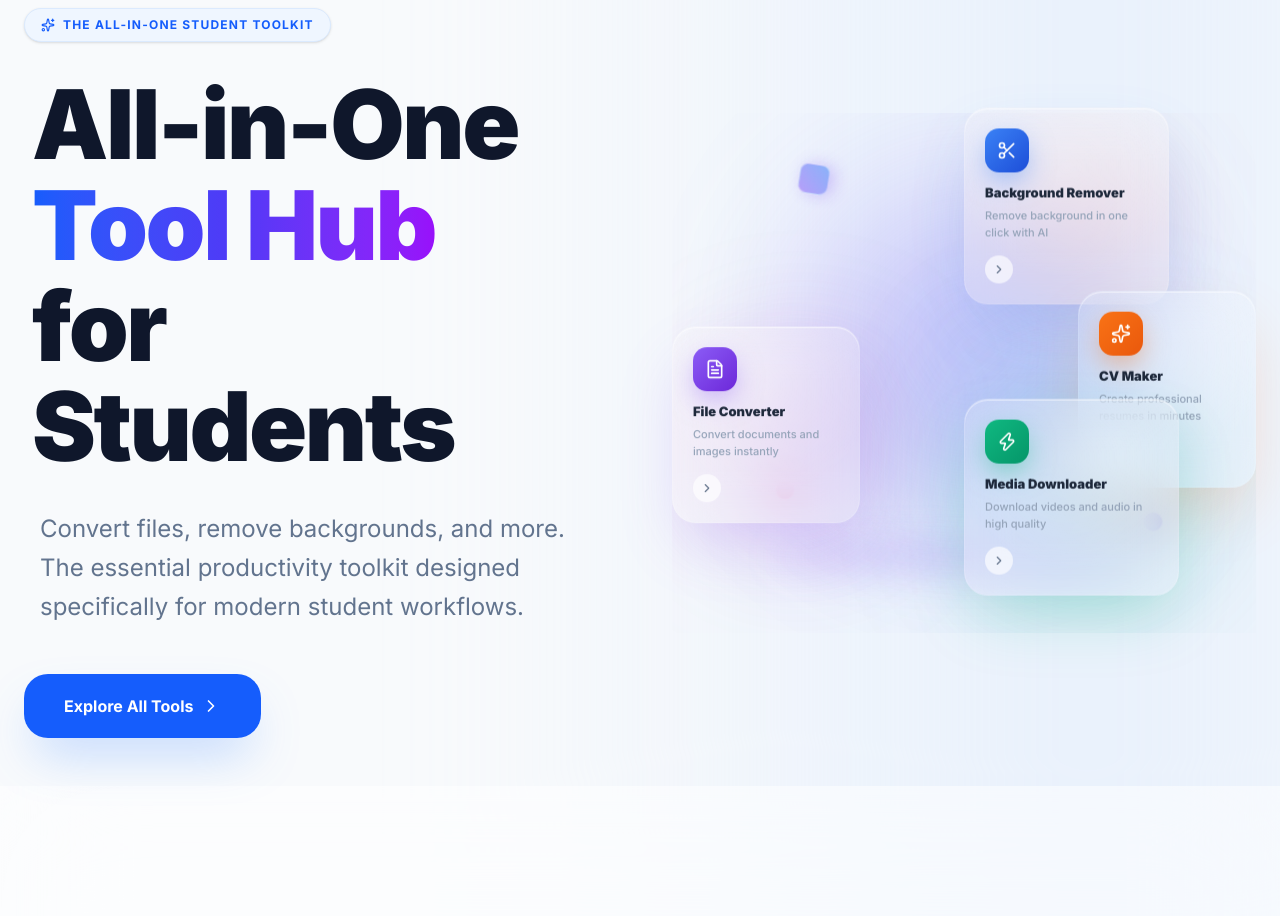
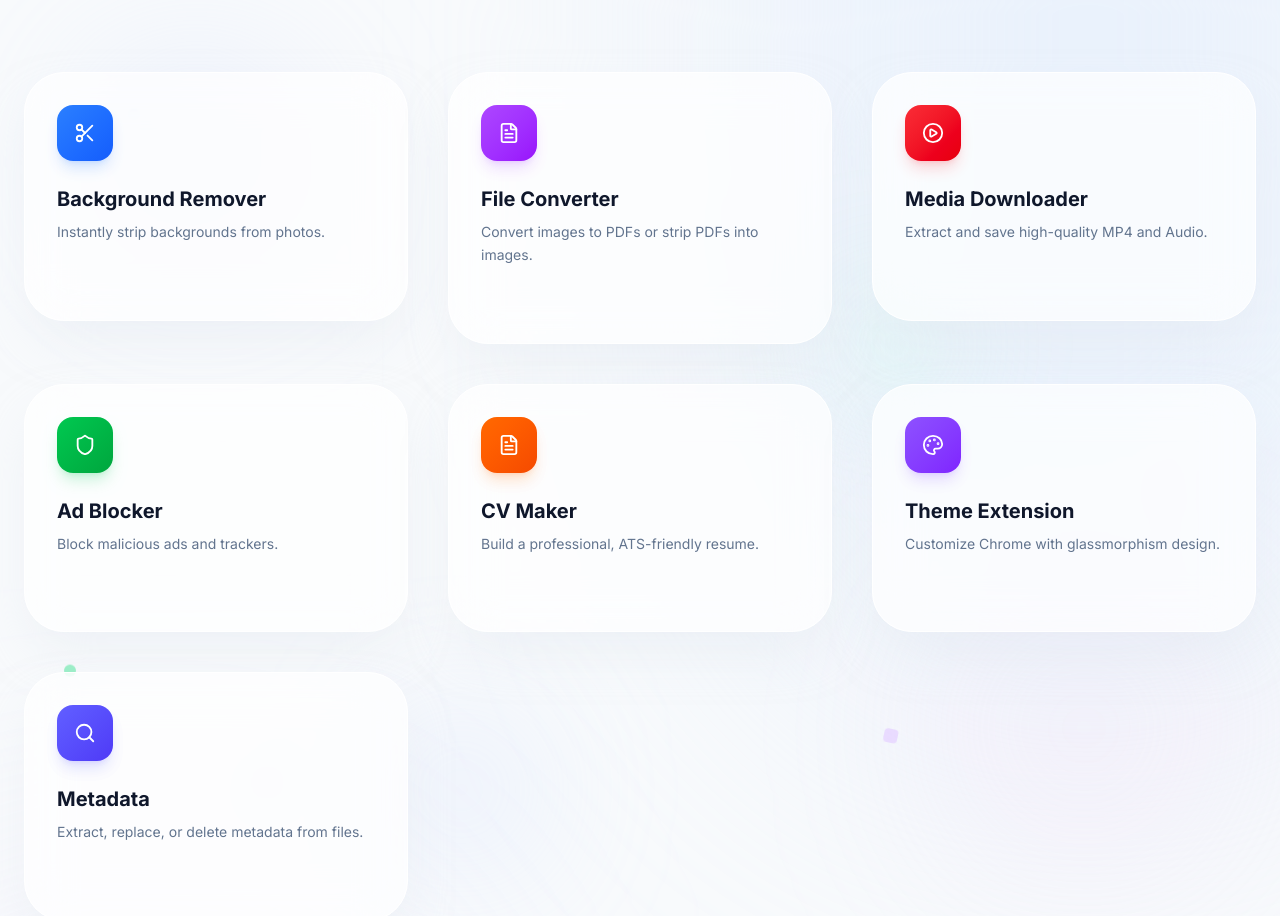
Before and after one commit to mynoorrezaofficial/Tools-Hub, a React (Vite) app in the folder frontend/: page / in a window 1280 px wide. Shown: the part 200-1116 px from the top of the page. Built offline with nearby package versions, Linux system fonts and the light colour scheme.

Commit message:
feat: remove hero section, make tools float in 3D space with animated geometry

```diff
--- a/frontend/src/App.jsx
+++ b/frontend/src/App.jsx
@@ -9,7 +9,7 @@ function ScrollToTop() {
   }, [pathname]);
   return null;
 }
-import { Scissors, FileText, ChevronRight, Upload, Settings, Download, Zap, Sparkles, PlayCircle, Shield, Palette, Menu, X, Search } from "lucide-react";
+import { Scissors, FileText, ChevronRight, Upload, Settings, Download, Shield, Palette, Menu, X, Search, PlayCircle } from "lucide-react";
 import BgRemove from "./pages/BgRemove";
 import Converter from "./pages/Converter";
 import MediaDownloader from "./pages/MediaDownloader";
@@ -17,193 +17,64 @@ import AdBlocker from "./pages/AdBlocker";
 import CVMaker from "./pages/CVMaker";
 import ThemeExtension from "./pages/ThemeExtension";
 import MetadataReader from "./pages/MetadataReader";
-import HeroCard3D from "./components/HeroCard3D";
-
-void motion;
 
 function Home() {
   return (
     <div className="flex flex-col items-center overflow-x-hidden">
-      {/* Hero Section */}
-      <section className="min-h-[85vh] flex flex-col lg:flex-row items-center justify-between text-center lg:text-left px-6 w-full max-w-7xl mx-auto gap-16 py-12">
-        <motion.div
-          initial={{ opacity: 0, x: -50 }}
-          animate={{ opacity: 1, x: 0 }}
-          transition={{ duration: 0.8, ease: "easeOut" }}
-          className="flex-1 z-10"
-        >
-          <motion.div
-            initial={{ opacity: 0, y: 10 }}
-            animate={{ opacity: 1, y: 0 }}
-            className="inline-flex items-center gap-2 px-4 py-2 bg-blue-50 text-blue-600 rounded-full text-xs font-bold uppercase tracking-widest mb-8 border border-blue-100 shadow-sm"
-          >
-            <Sparkles size={14} /> The All-in-One Student Toolkit
-          </motion.div>
-          <h1 className="text-4xl md:text-8xl font-black tracking-tight mb-6 md:mb-8 leading-[1.05] text-slate-900 px-2">
-            All-in-One <br />
-            <span className="text-gradient">Tool Hub</span> <br />
-            for Students
-          </h1>
-          <p className="text-base md:text-2xl text-slate-500 mb-10 md:mb-12 max-w-xl leading-relaxed px-4 mx-auto lg:mx-0">
-            Convert files, remove backgrounds, and more. The essential productivity toolkit designed specifically for modern student workflows.
-          </p>
-          <div className="flex flex-wrap gap-5 justify-center lg:justify-start">
-            <a href="#tools" onClick={() => { document.getElementById('tools')?.scrollIntoView({ behavior: 'smooth' }); }} className="px-8 py-4 md:px-10 md:py-5 bg-blue-600 hover:bg-blue-700 text-white rounded-3xl font-bold shadow-2xl shadow-blue-500/30 transition-all hover:scale-105 active:scale-95 flex items-center gap-2">
-              Explore All Tools <ChevronRight size={20} />
-            </a>
-          </div>
-        </motion.div>
+      {/* 3D Space — Tools floating in space */}
+      <section id="tools" className="relative py-16 md:py-28 w-full min-h-screen">
+        {/* Floating decorative orbs */}
+        <div className="absolute inset-0 overflow-hidden pointer-events-none">
+          <div className="absolute top-[10%] left-[8%] w-48 h-48 rounded-full bg-gradient-to-br from-blue-200/40 to-purple-200/30 blur-[80px]" />
+          <div className="absolute top-[60%] right-[5%] w-64 h-64 rounded-full bg-gradient-to-br from-purple-200/30 to-pink-200/20 blur-[100px]" />
+          <div className="absolute bottom-[15%] left-[30%] w-40 h-40 rounded-full bg-gradient-to-br from-indigo-200/30 to-blue-200/20 blur-[70px]" />
+          <div className="absolute top-[30%] right-[25%] w-32 h-32 rounded-full bg-gradient-to-br from-green-200/25 to-teal-200/20 blur-[60px]" />
+        </div>
 
-        {/* ── 3D Glassmorphism Hero Cards ─────────────────────────── */}
-        <motion.div
-          initial={{ opacity: 0, x: 60 }}
-          animate={{ opacity: 1, x: 0 }}
-          transition={{ duration: 1, delay: 0.3, ease: "easeOut" }}
-          className="flex-1 relative hidden lg:flex items-center justify-center"
-          style={{ minHeight: '520px' }}
-        >
-          {/* Colorful blobs — glass needs a vivid background to look like glass */}
-          <div style={{ position:'absolute', inset:0, overflow:'hidden', pointerEvents:'none' }}>
-            <div style={{ position:'absolute', top:'15%', left:'25%', width:'320px', height:'320px', borderRadius:'50%', background:'linear-gradient(135deg, rgba(139,92,246,0.38), rgba(59,130,246,0.28))', filter:'blur(80px)' }} />
-            <div style={{ position:'absolute', top:'45%', left:'5%',  width:'200px', height:'200px', borderRadius:'50%', background:'linear-gradient(135deg, rgba(236,72,153,0.22), rgba(139,92,246,0.22))', filter:'blur(60px)' }} />
-            <div style={{ position:'absolute', bottom:'8%', right:'8%', width:'240px', height:'240px', borderRadius:'50%', background:'linear-gradient(135deg, rgba(59,130,246,0.26), rgba(16,185,129,0.22))', filter:'blur(70px)' }} />
-            <div style={{ position:'absolute', top:'5%',  right:'15%', width:'160px', height:'160px', borderRadius:'50%', background:'linear-gradient(135deg, rgba(249,115,22,0.2),  rgba(236,72,153,0.18))', filter:'blur(50px)' }} />
-          </div>
+        <div className="relative z-10 max-w-7xl mx-auto px-6">
+          {/* Floating geometry decorations */}
+          <div className="absolute top-12 left-[10%] w-3 h-3 rounded-full bg-blue-400/50 animate-[float_4s_ease-in-out_infinite]" />
+          <div className="absolute top-24 right-[15%] w-2 h-2 rounded-full bg-purple-400/50 animate-[float_5s_ease-in-out_infinite_0.5s]" />
+          <div className="absolute bottom-32 left-[20%] w-4 h-4 rounded-sm bg-indigo-400/40 rotate-45 animate-[float_6s_ease-in-out_infinite_1s]" />
+          <div className="absolute top-[50%] right-[8%] w-2.5 h-2.5 rounded-full bg-pink-400/40 animate-[float_3.5s_ease-in-out_infinite_0.3s]" />
+          <div className="absolute top-[70%] left-[5%] w-3 h-3 rounded-full bg-green-400/40 animate-[float_4.5s_ease-in-out_infinite_0.8s]" />
+          <div className="absolute top-[15%] left-[45%] w-2 h-2 rounded-full bg-blue-300/50 animate-[float_5.5s_ease-in-out_infinite_1.2s]" />
+          <div className="absolute bottom-[20%] right-[30%] w-3.5 h-3.5 rounded-sm bg-purple-300/40 rotate-12 animate-[float_4s_ease-in-out_infinite_0.6s]" />
 
-          {/* Platform shadow glow */}
-          <div style={{ position:'absolute', bottom:'12%', left:'50%', transform:'translateX(-50%)', width:'65%', height:'28px', borderRadius:'50%', background:'rgba(139,92,246,0.22)', filter:'blur(18px)', pointerEvents:'none' }} />
-
-          {/* Card: Background Remover — top center-right */}
-          <motion.div animate={{ y:[0,-12,0] }} transition={{ duration:5, repeat:Infinity, ease:'easeInOut', delay:0 }}
-            style={{ position:'absolute', top:0, left:'50%', transform:'translateX(-15%)', zIndex:20 }}>
-            <HeroCard3D icon={Scissors} title="Background Remover" description="Remove background in one click with AI"
-              width={205} iconGradient="linear-gradient(135deg,#3b82f6,#1d4ed8)" glowColor="rgba(59,130,246,0.5)" shadowColor="rgba(59,130,246,0.22)" />
-          </motion.div>
-
-          {/* Card: File Converter — middle left (staggered higher than first) */}
-          <motion.div animate={{ y:[0,-10,0] }} transition={{ duration:6, repeat:Infinity, ease:'easeInOut', delay:0.8 }}
-            style={{ position:'absolute', top:'45%', left:0, transform:'translateY(-55%)', zIndex:20, marginTop: '-20px' }}>
-            <HeroCard3D icon={FileText} title="File Converter" description="Convert documents and images instantly"
-              width={188} iconGradient="linear-gradient(135deg,#8b5cf6,#6d28d9)" glowColor="rgba(139,92,246,0.5)" shadowColor="rgba(139,92,246,0.22)" />
-          </motion.div>
-
-          {/* Card: Media Downloader — center (most prominent) */}
-          <motion.div animate={{ y:[0,-16,0] }} transition={{ duration:5.5, repeat:Infinity, ease:'easeInOut', delay:0.4 }}
-            style={{ position:'absolute', top:'55%', left:'50%', transform:'translate(-50%,-50%)', zIndex:30 }}>
-            <HeroCard3D icon={Zap} title="Media Downloader" description="Download videos and audio in high quality"
-              width={215} iconGradient="linear-gradient(135deg,#10b981,#059669)" glowColor="rgba(16,185,129,0.5)" shadowColor="rgba(16,185,129,0.25)" />
-          </motion.div>
-
-          {/* Card: CV Maker — right */}
-          <motion.div animate={{ y:[0,-10,0] }} transition={{ duration:6.5, repeat:Infinity, ease:'easeInOut', delay:1.2 }}
-            style={{ position:'absolute', top:'35%', right:0, transform:'translateY(-50%)', zIndex:20 }}>
-            <HeroCard3D icon={Sparkles} title="CV Maker" description="Create professional resumes in minutes"
-              width={178} iconGradient="linear-gradient(135deg,#f97316,#ea580c)" glowColor="rgba(249,115,22,0.5)" shadowColor="rgba(249,115,22,0.22)" />
-          </motion.div>
-
-          {/* Decorative floating geometry */}
-          <motion.div animate={{ scale:[1,1.2,1], rotate:[0,180,360] }} transition={{ duration:8, repeat:Infinity, ease:'linear' }}
-            style={{ position:'absolute', top:'10%', left:'22%', width:'28px', height:'28px', borderRadius:'8px', background:'linear-gradient(135deg,rgba(139,92,246,0.55),rgba(59,130,246,0.55))', backdropFilter:'blur(8px)', border:'1px solid rgba(255,255,255,0.45)', boxShadow:'0 4px 14px rgba(139,92,246,0.3)', zIndex:10 }} />
-          <motion.div animate={{ scale:[1,1.35,1] }} transition={{ duration:4, repeat:Infinity, ease:'easeInOut', delay:1 }}
-            style={{ position:'absolute', bottom:'26%', left:'18%', width:'16px', height:'16px', borderRadius:'50%', background:'rgba(236,72,153,0.55)', backdropFilter:'blur(6px)', border:'1px solid rgba(255,255,255,0.4)', zIndex:10 }} />
-          <motion.div animate={{ y:[0,-9,0] }} transition={{ duration:3.5, repeat:Infinity, ease:'easeInOut', delay:0.6 }}
-            style={{ position:'absolute', bottom:'18%', right:'16%', width:'20px', height:'20px', borderRadius:'50%', background:'rgba(99,102,241,0.55)', backdropFilter:'blur(6px)', border:'1px solid rgba(255,255,255,0.4)', zIndex:10 }} />
-          <motion.div animate={{ rotate:[0,-360] }} transition={{ duration:12, repeat:Infinity, ease:'linear' }}
-            style={{ position:'absolute', top:'60%', right:'12%', width:'14px', height:'14px', borderRadius:'3px', background:'rgba(16,185,129,0.5)', backdropFilter:'blur(6px)', border:'1px solid rgba(255,255,255,0.4)', zIndex:10 }} />
-        </motion.div>
-      </section>
-
-      {/* Features Section */}
-      <section id="tools" className="py-20 md:py-32 w-full bg-white/50 backdrop-blur-3xl scroll-mt-24">
-        <div className="max-w-7xl mx-auto px-6">
-          <div className="text-center mb-16 md:mb-24">
-            <h2 className="text-3xl md:text-5xl font-black mb-6 text-slate-900">Powerful Tools</h2>
-            <p className="text-slate-500 text-base md:text-lg max-w-2xl mx-auto">Everything you need to handle your academic files in one clean, lightning-fast platform.</p>
-          </div>
-          <div className="grid grid-cols-2 lg:grid-cols-3 gap-4 md:gap-10">
-            {/* Feature 1 */}
-            <Link to="/bg-remove" className="group glass-card p-4 md:p-10 hover:shadow-blue-500/10 hover:border-blue-200">
-              <div className="w-12 h-12 md:w-16 md:h-16 bg-blue-100 rounded-2xl md:rounded-3xl flex items-center justify-center text-blue-600 mb-4 md:mb-8 group-hover:rotate-6 transition-transform">
-                <Scissors size={24} className="md:w-8 md:h-8" />
-              </div>
-              <h3 className="text-lg md:text-2xl font-bold mb-2 md:mb-4">Background Remover</h3>
-              <p className="text-xs md:text-base text-slate-500 leading-relaxed line-clamp-2 md:line-clamp-none">Instantly strip backgrounds from photos. Perfect for professional profile pictures and slide decks.</p>
-              <div className="mt-4 md:mt-8 flex items-center text-blue-600 font-bold opacity-0 group-hover:opacity-100 transition-opacity">
-                Explore Tool <ChevronRight size={18} className="ml-1" />
-              </div>
-            </Link>
-
-            {/* Feature 2 */}
-            <Link to="/converter" className="group glass-card p-4 md:p-10 hover:shadow-purple-500/10 hover:border-purple-200">
-              <div className="w-12 h-12 md:w-16 md:h-16 bg-purple-100 rounded-2xl md:rounded-3xl flex items-center justify-center text-purple-600 mb-4 md:mb-8 group-hover:rotate-6 transition-transform">
-                <FileText size={24} className="md:w-8 md:h-8" />
-              </div>
-              <h3 className="text-lg md:text-2xl font-bold mb-2 md:mb-4">File Converter</h3>
-              <p className="text-xs md:text-base text-slate-500 leading-relaxed line-clamp-2 md:line-clamp-none">Convert images to PDFs or strip PDFs into images. High-fidelity output for all your assignments.</p>
-              <div className="mt-4 md:mt-8 flex items-center text-purple-600 font-bold opacity-0 group-hover:opacity-100 transition-opacity">
-                Explore Tool <ChevronRight size={18} className="ml-1" />
-              </div>
-            </Link>
-
-            {/* Feature 3 */}
-            <Link to="/media-downloader" className="group glass-card p-4 md:p-10 hover:shadow-red-500/10 hover:border-red-200">
-              <div className="w-12 h-12 md:w-16 md:h-16 bg-red-100 rounded-2xl md:rounded-3xl flex items-center justify-center text-red-600 mb-4 md:mb-8 group-hover:rotate-6 transition-transform">
-                <PlayCircle size={24} className="md:w-8 md:h-8" />
-              </div>
-              <h3 className="text-lg md:text-2xl font-bold mb-2 md:mb-4">Media Downloader</h3>
-              <p className="text-xs md:text-base text-slate-500 leading-relaxed line-clamp-2 md:line-clamp-none">Extract and save high-quality MP4 videos and Audio easily. Supports YouTube, Twitter, TikTok, and more.</p>
-              <div className="mt-4 md:mt-8 flex items-center text-red-600 font-bold opacity-0 group-hover:opacity-100 transition-opacity">
-                Explore Tool <ChevronRight size={18} className="ml-1" />
-              </div>
-            </Link>
-
-            {/* Feature 4 */}
-            <Link to="/ad-blocker" className="group glass-card p-4 md:p-10 hover:shadow-green-500/10 hover:border-green-200">
-              <div className="w-12 h-12 md:w-16 md:h-16 bg-green-100 rounded-2xl md:rounded-3xl flex items-center justify-center text-green-600 mb-4 md:mb-8 group-hover:rotate-6 transition-transform">
-                <Shield size={24} className="md:w-8 md:h-8" />
-              </div>
-              <h3 className="text-lg md:text-2xl font-bold mb-2 md:mb-4">Ad Blocker</h3>
-              <p className="text-xs md:text-base text-slate-500 leading-relaxed line-clamp-2 md:line-clamp-none">Clean your web browsing experience. Block malicious ads and trackers with our premium extension.</p>
-              <div className="mt-4 md:mt-8 flex items-center text-green-600 font-bold opacity-0 group-hover:opacity-100 transition-opacity">
-                Explore Tool <ChevronRight size={18} className="ml-1" />
-              </div>
-            </Link>
-
-            {/* Feature 5 */}
-            <Link to="/cv-maker" className="group glass-card p-4 md:p-10 hover:shadow-orange-500/10 hover:border-orange-200">
-              <div className="w-12 h-12 md:w-16 md:h-16 bg-orange-100 rounded-2xl md:rounded-3xl flex items-center justify-center text-orange-600 mb-4 md:mb-8 group-hover:rotate-6 transition-transform">
-                <FileText size={24} className="md:w-8 md:h-8" />
-              </div>
-              <h3 className="text-lg md:text-2xl font-bold mb-2 md:mb-4">CV Maker</h3>
-              <p className="text-xs md:text-base text-slate-500 leading-relaxed line-clamp-2 md:line-clamp-none">Build a professional, ATS-friendly resume in minutes. Export to PDF and Word with premium templates.</p>
-              <div className="mt-4 md:mt-8 flex items-center text-orange-600 font-bold opacity-0 group-hover:opacity-100 transition-opacity">
-                Explore Tool <ChevronRight size={18} className="ml-1" />
-              </div>
-            </Link>
-
-            {/* Feature 6 */}
-            <Link to="/theme-extension" className="group glass-card p-4 md:p-10 hover:shadow-purple-500/10 hover:border-purple-200">
-              <div className="w-12 h-12 md:w-16 md:h-16 bg-purple-100 rounded-2xl md:rounded-3xl flex items-center justify-center text-purple-600 mb-4 md:mb-8 group-hover:rotate-6 transition-transform">
-                <Palette size={24} className="md:w-8 md:h-8" />
-              </div>
-              <h3 className="text-lg md:text-2xl font-bold mb-2 md:mb-4">Theme Extension</h3>
-              <p className="text-xs md:text-base text-slate-500 leading-relaxed line-clamp-2 md:line-clamp-none">Customize your Chrome new tab with a beautiful glassmorphism design and widgets.</p>
-              <div className="mt-4 md:mt-8 flex items-center text-purple-600 font-bold opacity-0 group-hover:opacity-100 transition-opacity">
-                Explore Tool <ChevronRight size={18} className="ml-1" />
-              </div>
-            </Link>
-
-            {/* Feature 7 */}
-            <Link to="/metadata-reader" className="group glass-card p-4 md:p-10 hover:shadow-indigo-500/10 hover:border-indigo-200">
-              <div className="w-12 h-12 md:w-16 md:h-16 bg-indigo-100 rounded-2xl md:rounded-3xl flex items-center justify-center text-indigo-600 mb-4 md:mb-8 group-hover:rotate-6 transition-transform">
-                <Search size={24} className="md:w-8 md:h-8" />
-              </div>
-              <h3 className="text-lg md:text-2xl font-bold mb-2 md:mb-4">Metadata</h3>
-              <p className="text-xs md:text-base text-slate-500 leading-relaxed line-clamp-2 md:line-clamp-none">Extract, replace, or delete metadata from PDF files, with read-only inspection for other formats.</p>
-              <div className="mt-4 md:mt-8 flex items-center text-indigo-600 font-bold opacity-0 group-hover:opacity-100 transition-opacity">
-                Explore Tool <ChevronRight size={18} className="ml-1" />
-              </div>
-            </Link>
+          <div className="grid grid-cols-2 lg:grid-cols-3 gap-5 md:gap-8 lg:gap-10" style={{ perspective: '1200px' }}>
+            {[
+              { to: '/bg-remove', icon: Scissors, color: 'blue', title: 'Background Remover', desc: 'Instantly strip backgrounds from photos.', gradient: 'from-blue-500 to-blue-600', shadow: 'shadow-blue-500/20', border: 'hover:border-blue-200', delay: '0s' },
+              { to: '/converter', icon: FileText, color: 'purple', title: 'File Converter', desc: 'Convert images to PDFs or strip PDFs into images.', gradient: 'from-purple-500 to-purple-600', shadow: 'shadow-purple-500/20', border: 'hover:border-purple-200', delay: '0.3s' },
+              { to: '/media-downloader', icon: PlayCircle, color: 'red', title: 'Media Downloader', desc: 'Extract and save high-quality MP4 and Audio.', gradient: 'from-red-500 to-red-600', shadow: 'shadow-red-500/20', border: 'hover:border-red-200', delay: '0.6s' },
+              { to: '/ad-blocker', icon: Shield, color: 'green', title: 'Ad Blocker', desc: 'Block malicious ads and trackers.', gradient: 'from-green-500 to-green-600', shadow: 'shadow-green-500/20', border: 'hover:border-green-200', delay: '0.9s' },
+              { to: '/cv-maker', icon: FileText, color: 'orange', title: 'CV Maker', desc: 'Build a professional, ATS-friendly resume.', gradient: 'from-orange-500 to-orange-600', shadow: 'shadow-orange-500/20', border: 'hover:border-orange-200', delay: '1.2s' },
+              { to: '/theme-extension', icon: Palette, color: 'purple', title: 'Theme Extension', desc: 'Customize Chrome with glassmorphism design.', gradient: 'from-violet-500 to-violet-600', shadow: 'shadow-violet-500/20', border: 'hover:border-violet-200', delay: '1.5s' },
+              { to: '/metadata-reader', icon: Search, color: 'indigo', title: 'Metadata', desc: 'Extract, replace, or delete metadata from files.', gradient: 'from-indigo-500 to-indigo-600', shadow: 'shadow-indigo-500/20', border: 'hover:border-indigo-200', delay: '1.8s' },
+            ].map((tool, i) => (
+              <motion.div
+                key={tool.to}
+                initial={{ opacity: 0, y: 40, rotateX: 15 }}
+                animate={{ opacity: 1, y: 0, rotateX: 0 }}
+                transition={{ duration: 0.7, delay: i * 0.1, ease: 'easeOut' }}
+                style={{ transformStyle: 'preserve-3d', animationDelay: tool.delay }}
+                className="group"
+              >
+                <Link
+                  to={tool.to}
+                  className="glass-card block p-5 md:p-8 hover:shadow-2xl hover:shadow-blue-500/10 hover:border-blue-200 transition-all duration-500 hover:-translate-y-2 hover:rotate-x-2"
+                  style={{ transformStyle: 'preserve-3d' }}
+                >
+                  <div className={`w-12 h-12 md:w-14 md:h-14 bg-gradient-to-br ${tool.gradient} rounded-2xl flex items-center justify-center text-white mb-4 md:mb-6 shadow-lg ${tool.shadow} group-hover:scale-110 group-hover:rotate-6 transition-all duration-500`}>
+                    <tool.icon size={22} />
+                  </div>
+                  <h3 className="text-base md:text-xl font-bold mb-2 text-slate-900">{tool.title}</h3>
+                  <p className="text-xs md:text-sm text-slate-500 leading-relaxed line-clamp-2">{tool.desc}</p>
+                  <div className="mt-4 md:mt-6 flex items-center text-blue-600 text-sm font-bold opacity-0 group-hover:opacity-100 transition-opacity duration-300">
+                    Explore Tool <ChevronRight size={16} className="ml-1" />
+                  </div>
+                </Link>
+              </motion.div>
+            ))}
           </div>
         </div>
       </section>
@@ -215,7 +86,6 @@ function Home() {
           <h2 className="text-3xl md:text-5xl font-black mb-6">How It Works</h2>
         </div>
         <div className="grid md:grid-cols-3 gap-10 md:gap-16 relative">
-          {/* Connector Line (Desktop Only) */}
           <div className="hidden md:block absolute top-12 left-20 right-20 h-[2px] bg-slate-100 z-0" />
 
           {[
--- a/frontend/src/index.css
+++ b/frontend/src/index.css
@@ -32,3 +32,8 @@ body {
     scrollbar-width: none;
   }
 }
+
+@keyframes float {
+  0%, 100% { transform: translateY(0px); }
+  50% { transform: translateY(-12px); }
+}
```
